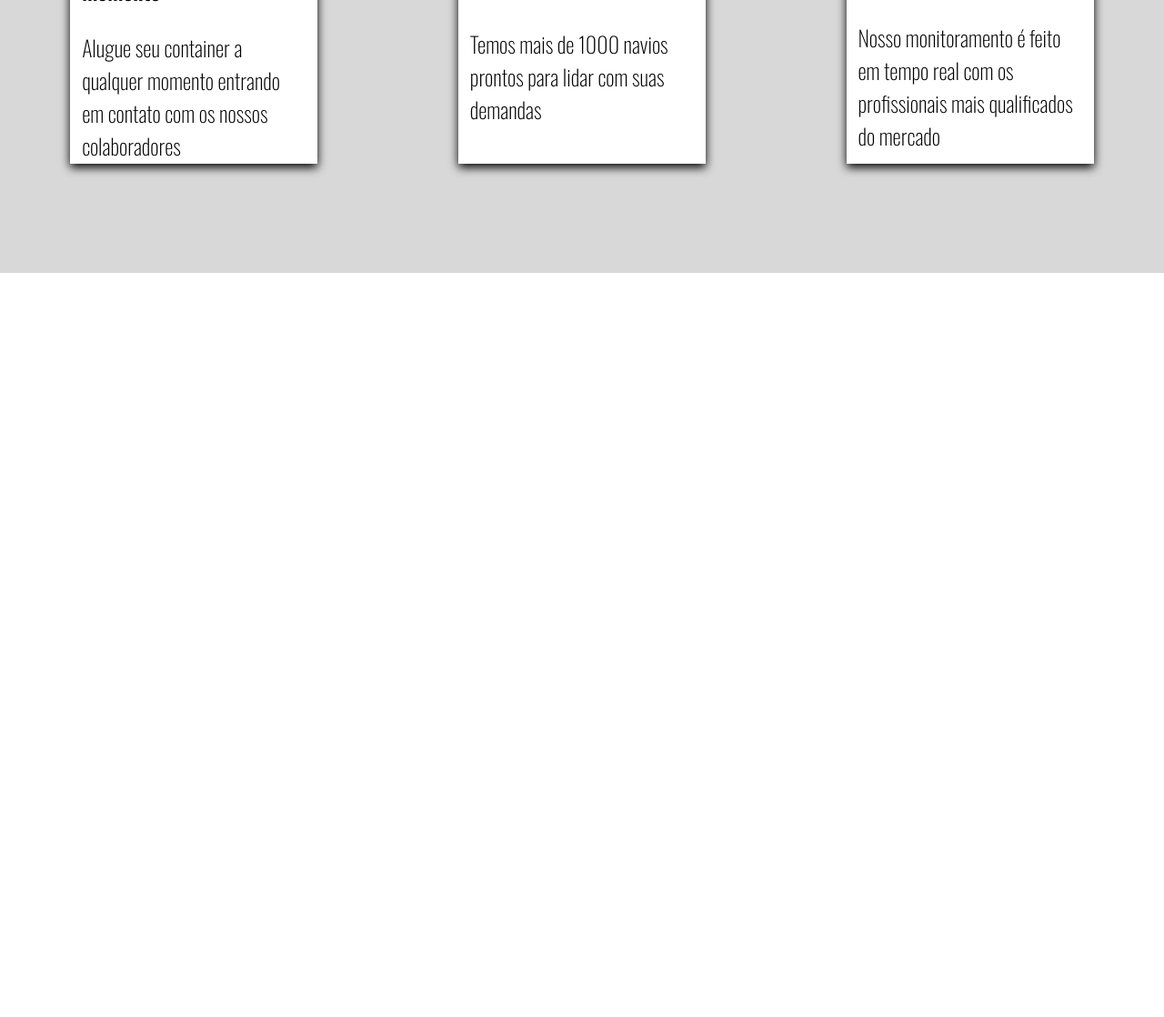
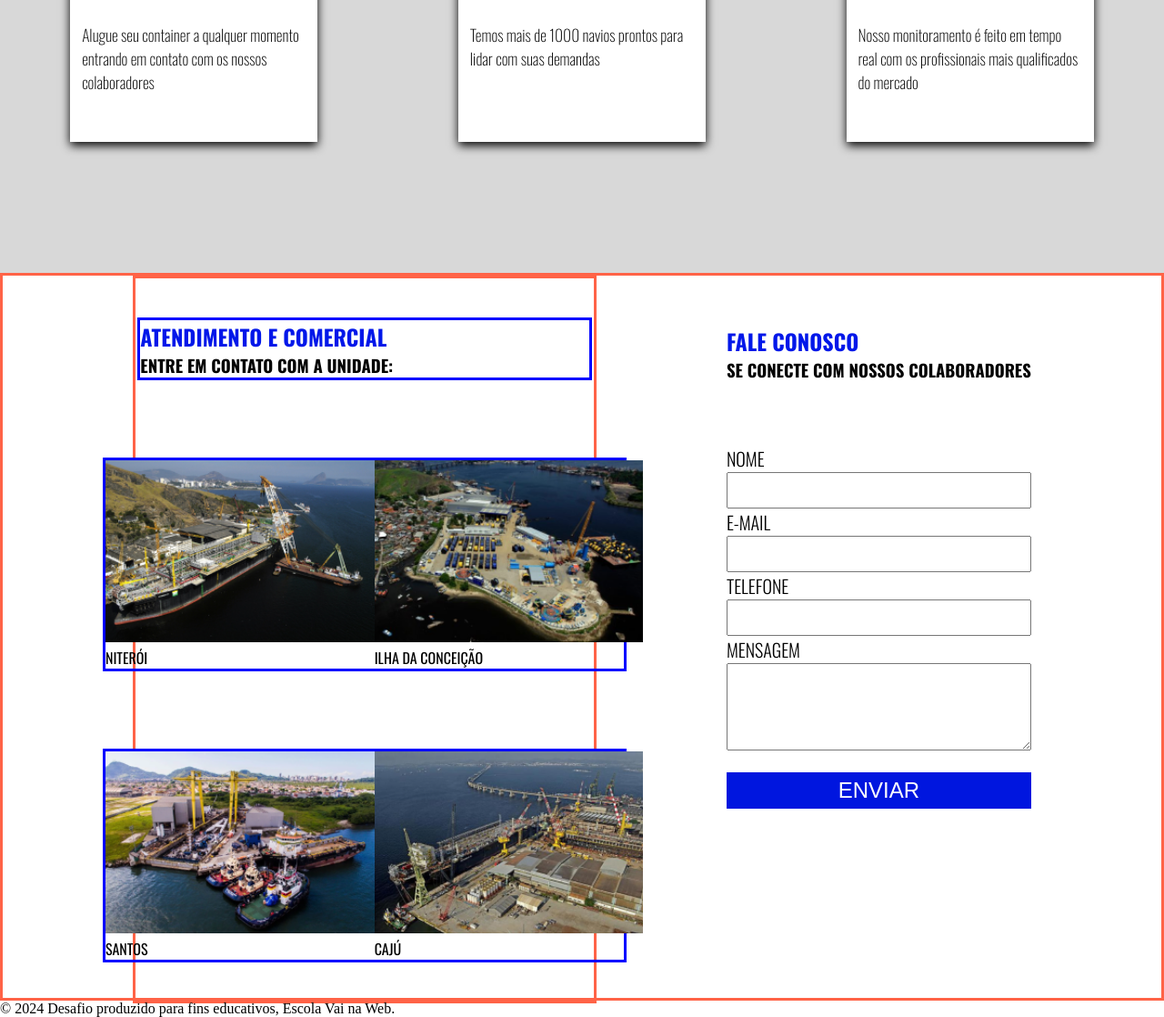
Before and after one commit to YasminCosta-C/Desafio-2, a plain HTML site: page index.html in a window 1280 px wide. Shown: the part 2204-3322 px from the top of the page at 91% size. Before the commit the page ends 2504 px from the top, so only its background shows below. Drawn offline with nearby package versions, Linux system fonts and the light colour scheme.

Commit message:
Desafio 2 VNW

```diff
--- a/index.html
+++ b/index.html
@@ -22,14 +22,14 @@
         </nav>
     </header>
     <main>
-        <section class="soluções">
+        <section class="solucoes">
             <section>
                 <h1>PortoLogística</h1>
                 <h3>Soluções integradas para gestão portuária.</h3>
                 <button class="serviços">Serviços</button>
             </section>
         </section>
-        <section class="gestão">
+        <section class="gestao">
             <article>
                 <h5>Gestão portuária integrada</h5>
                 <h3>Simplificando suas operações portuárias</h3>
@@ -66,7 +66,68 @@
 
 
         </section>
+        <section class="principal">
+            <article class="galeria">
+                <div>
+                    <h2>ATENDIMENTO E COMERCIAL</h2>
+                    <h3>ENTRE EM CONTATO COM A UNIDADE:</h3>
+                </div>
+                <section class="galeriaum">
+                    <figure>
+                        <img src="./Img/img_niteroi.png" alt="Imagem aérea do Porto de Niterói" />
+                        <figcaption>Niterói</figcaption>
+                    </figure>
+
+                    <figure>
+                        <img src="./Img/img_ilha_conceicao.png" alt="Imagem aérea do Porto de Ilha da Conceição" />
+                        <figcaption>Ilha da Conceição</figcaption>
+                    </figure>
+                </section>
+                <section class="galeriadois">
+                    <figure>
+                        <img src="./Img/img_santos.png" alt="Imagem aérea do Porto de Santos" />
+                        <figcaption>Santos</figcaption>
+                    </figure>
+
+                    <figure>
+                        <img src="./Img/img_caju.png" alt="magem aérea do Porto de Cajú" />
+                        <figcaption>Cajú</figcaption>
+                    </figure>
+                </section>
+            </article>
+            <article class="formulario">
+                <div>
+                    <h2>Fale conosco</h2>
+                    <h3>Se conecte com nossos colaboradores</h3>
+                </div>
+                <form>
+                    <div>
+                        <label for="nome">NOME</label>
+                        <input type="text" name="nome" id="nome" required />
+                    </div>
+                    <div>
+                        <label for="email">E-MAIL</label>
+                        <input type="email" name="email" id="email" required />
+                    </div>
+                    <div>
+                        <label for="telefone">TELEFONE</label>
+                        <input type="tel" name="telefone" id="telefone" required />
+                    </div>
+                    <div>
+                        <label for="msg">MENSAGEM</label>
+                        <textarea name="msg" id="msg"></textarea>
+                    </div>
+                    <button type="submit">ENVIAR</button>
+                </form>
+            </article>
+
+
+        </section>
+
     </main>
+    <footer>
+        <p>© 2024 Desafio produzido para fins educativos, Escola Vai na Web.</p>
+    </footer>
 
 </body>
 
--- a/style.scss
+++ b/style.scss
@@ -31,13 +31,14 @@ header {
         justify-content: space-between;
         align-items: center;
 
-        li{
-            a{
+        li {
+            a {
                 text-decoration: none;
                 color: #5B5B5B;
 
             }
-            a:hover{
+
+            a:hover {
                 color: red;
             }
 
@@ -45,7 +46,7 @@ header {
     }
 }
 
-.soluções {
+.solucoes {
     border: solid tomato;
     height: 100vh;
     background-image: url(./Img/background.png);
@@ -56,12 +57,13 @@ header {
     flex-direction: column;
     // gap: 1rem;
 
-    section{
+    section {
         font-family: Oswald;
         display: flex;
         flex-direction: column;
         width: 70%;
         margin: 0 auto;
+
         h1 {
             color: white;
             font-size: 4rem;
@@ -75,7 +77,7 @@ header {
 
         .serviços {
             width: 12vw;
-            height:7vh;
+            height: 7vh;
             background-color: #0016DF;
             color: white;
             border: none;
@@ -86,12 +88,12 @@ header {
     }
 }
 
-.gestão {
+.gestao {
     border: solid tomato;
     height: 100vh;
     display: flex;
-    justify-content:space-evenly;
-    align-items:center;
+    justify-content: space-evenly;
+    align-items: center;
 
     article {
         width: 23vw;
@@ -101,23 +103,27 @@ header {
         display: flex;
         justify-content: center;
         flex-direction: column;
-        h5{
+
+        h5 {
             font-family: Oswald;
             font-weight: 500;
             font-size: 1rem;
             color: #0016DF;
         }
-        h3{
+
+        h3 {
             font-family: Roboto;
             font-weight: 800;
             font-size: 1.2rem;
         }
+
         p {
             font-family: Roboto;
             font-weight: 400;
             font-size: 1rem;
         }
-        a{
+
+        a {
             text-decoration: none;
         }
     }
@@ -126,51 +132,151 @@ header {
         height: 80vh;
     }
 }
-.artigos{
+
+.artigos {
     height: 100vh;
     display: flex;
     flex-direction: column;
     align-items: center;
     justify-content: center;
-    background-color:  #d8d8d8;
+    background-color: #d8d8d8;
     gap: 1.5rem;
     font-family: "Oswald";
-    h2{
+
+    h2 {
         text-transform: uppercase;
         color: #0017E9;
     }
-    h3{
+
+    h3 {
         text-transform: uppercase;
     }
-    .container{
+
+    .container {
         display: flex;
         // height: 76.46vh;
         // width: 26.8vw;
         width: 100%;
         justify-content: space-around;
         align-items: center;
-        article{
+
+        article {
             box-shadow: 0 0.25rem 0.625rem 0 black;
             display: flex;
             flex-direction: column;
-            height: 28rem;
+            height: 25rem;
             width: 17rem;
             background-color: white;
-            img{
+
+            img {
                 height: 50%;
                 width: 100%;
             }
-            h4{
-                font-size: 1.5rem;
+
+            h4 {
+                font-size: 1.3rem;
                 font-weight: 500;
                 padding: 0.8rem;
             }
-            p{
-                font-size: 1.5rem;
+
+            p {
+                font-size: 1.1rem;
                 font-weight: 200;
                 padding: 0.8rem;
-
             }
         }
     }
 }
+
+.principal {
+    height: 100vh;
+    border: solid tomato;
+    display: flex;
+    // align-items: center;
+    justify-content: space-evenly;
+    font-family: Oswald, sans-serif;
+    text-transform: uppercase;
+
+    h2 {
+        color: #0017E9;
+    }
+
+
+
+    .galeria {
+        width: 40%;
+        height: 100vh;
+        border: solid tomato;
+        display: flex;
+        flex-direction: column;
+        justify-content: space-around;
+        align-items: center;
+
+        div {
+            border: solid blue;
+            width: 39vw;
+
+        }
+
+        .galeriaum {
+            border: solid #0000ff;
+            width: 45vw;
+            display: flex;
+            justify-content: space-evenly;
+
+            figure {
+                img {
+                    height: 25vh;
+                }
+            }
+        }
+
+        .galeriadois {
+            width: 45vw;
+            border: solid blue;
+            display: flex;
+            justify-content: space-evenly;
+
+            figure {
+                img {
+                    height: 25vh;
+                }
+            }
+        }
+    }
+    .formulario{
+        height: 100vh;
+        display: flex;
+        flex-direction: column;
+        justify-content: space-evenly;
+        div{
+            display: flex;
+            flex-direction: column;
+        }
+        form{
+            height: 70vh;
+            margin-top: 1rem;
+            label{
+                font-weight: 300;
+                font-size: 1.25rem;
+            }
+            input{
+                height: 2.5rem;
+            }
+            textarea{
+                padding: 2rem;
+            }
+            button{
+                width:100%;
+                height: 2.5rem;
+                margin-top: 1.5rem;
+                font-weight: 500;
+                font-size: 1.5rem;
+                background-color: #0016DF;
+                border: none;
+                color: white;
+            }
+        }
+    }
+
+}
```
Also changed, not shown: style.css, 1 other file.
